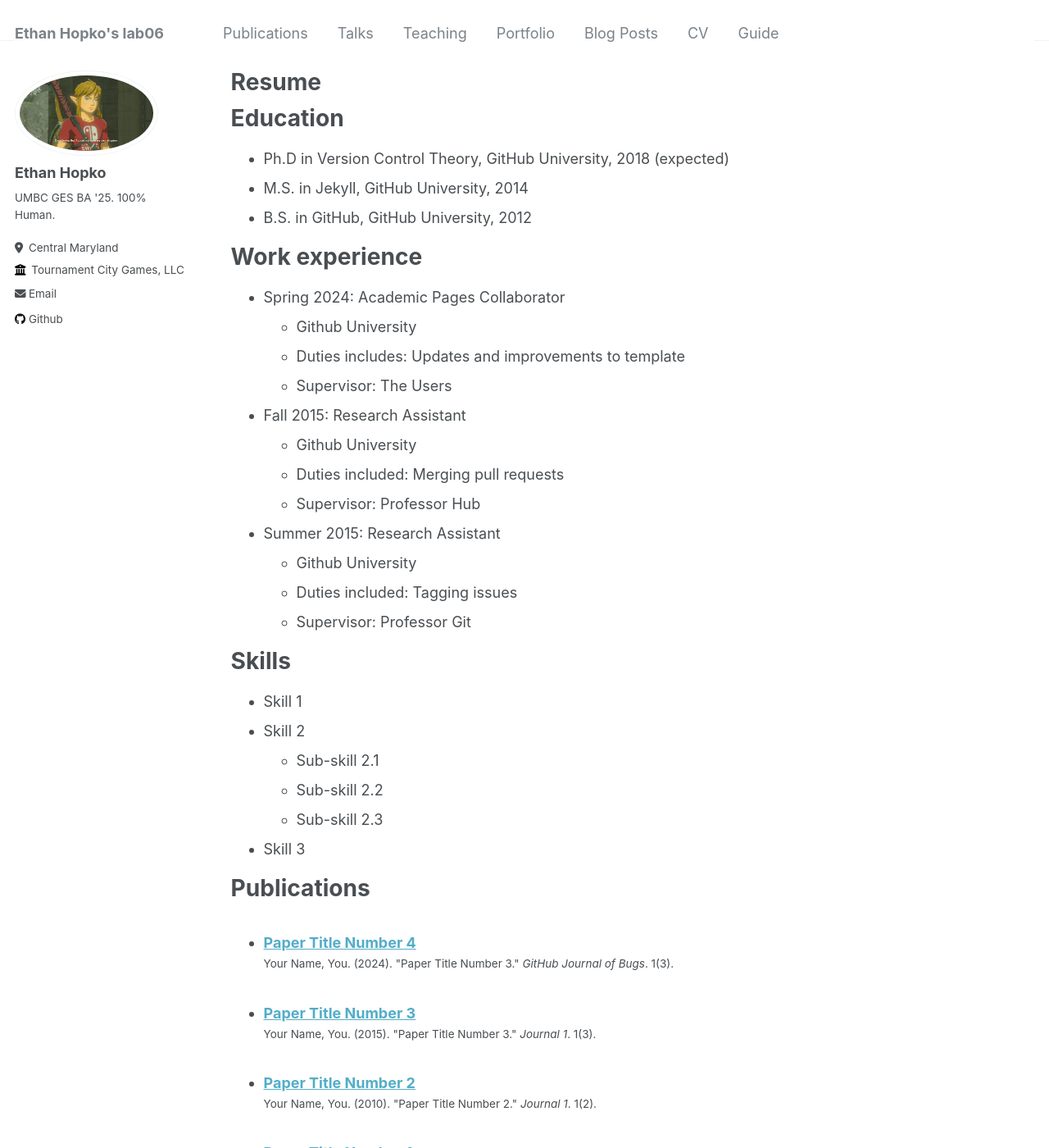
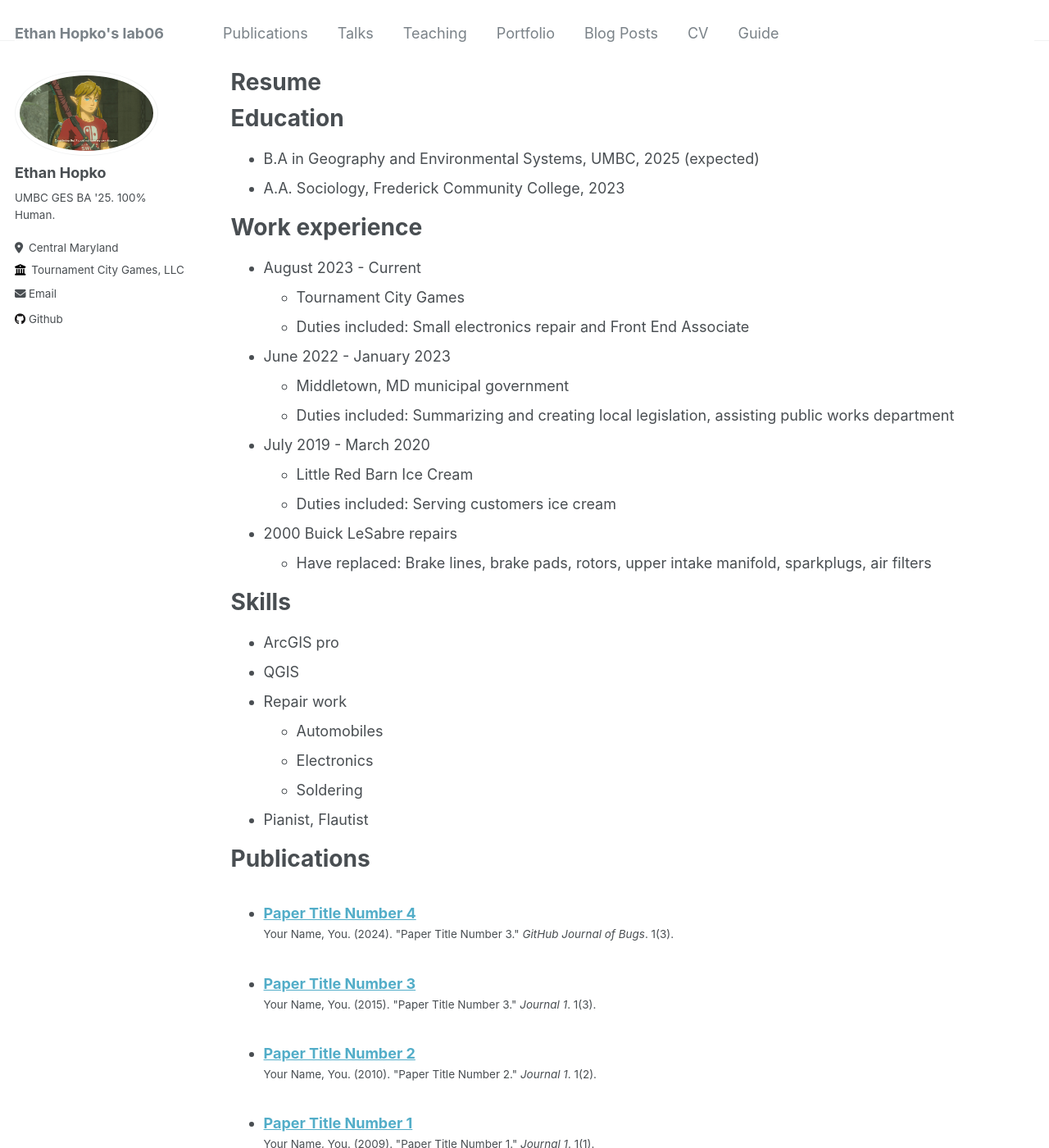
Before and after one commit to eh1-umbc/eh1-umbc.github.io, a Jekyll site: the page built from _pages/cv.md, in a window 1280 px wide and 1400 px high. Shown: the whole window at 82% size. Built offline with Jekyll 4.4.1, drawn with Linux system fonts in a browser that asks for light colours.

Commit message:
Update cv.md
skills and work experience

```diff
--- a/_pages/cv.md
+++ b/_pages/cv.md
@@ -11,35 +11,36 @@ redirect_from:
 
 Education
 ======
-* Ph.D in Version Control Theory, GitHub University, 2018 (expected)
-* M.S. in Jekyll, GitHub University, 2014
-* B.S. in GitHub, GitHub University, 2012
+* B.A in Geography and Environmental Systems, UMBC, 2025 (expected)
+* A.A. Sociology, Frederick Community College, 2023
 
 Work experience
 ======
-* Spring 2024: Academic Pages Collaborator
-  * Github University
-  * Duties includes: Updates and improvements to template
-  * Supervisor: The Users
+* August 2023 - Current
+  * Tournament City Games
+  * Duties included: Small electronics repair and Front End Associate
 
-* Fall 2015: Research Assistant
-  * Github University
-  * Duties included: Merging pull requests
-  * Supervisor: Professor Hub
+* June 2022 - January 2023
+  * Middletown, MD municipal government
+  * Duties included: Summarizing and creating local legislation, assisting public works department
 
-* Summer 2015: Research Assistant
-  * Github University
-  * Duties included: Tagging issues
-  * Supervisor: Professor Git
+* July 2019 - March 2020
+  * Little Red Barn Ice Cream
+  * Duties included: Serving customers ice cream
+
+* 2000 Buick LeSabre repairs
+  * Have replaced: Brake lines, brake pads, rotors, upper intake manifold, sparkplugs, air filters
+
 
 Skills
 ======
-* Skill 1
-* Skill 2
-  * Sub-skill 2.1
-  * Sub-skill 2.2
-  * Sub-skill 2.3
-* Skill 3
+* ArcGIS pro
+* QGIS
+* Repair work
+  * Automobiles
+  * Electronics
+  * Soldering
+* Pianist, Flautist
 
 Publications
 ======
```
